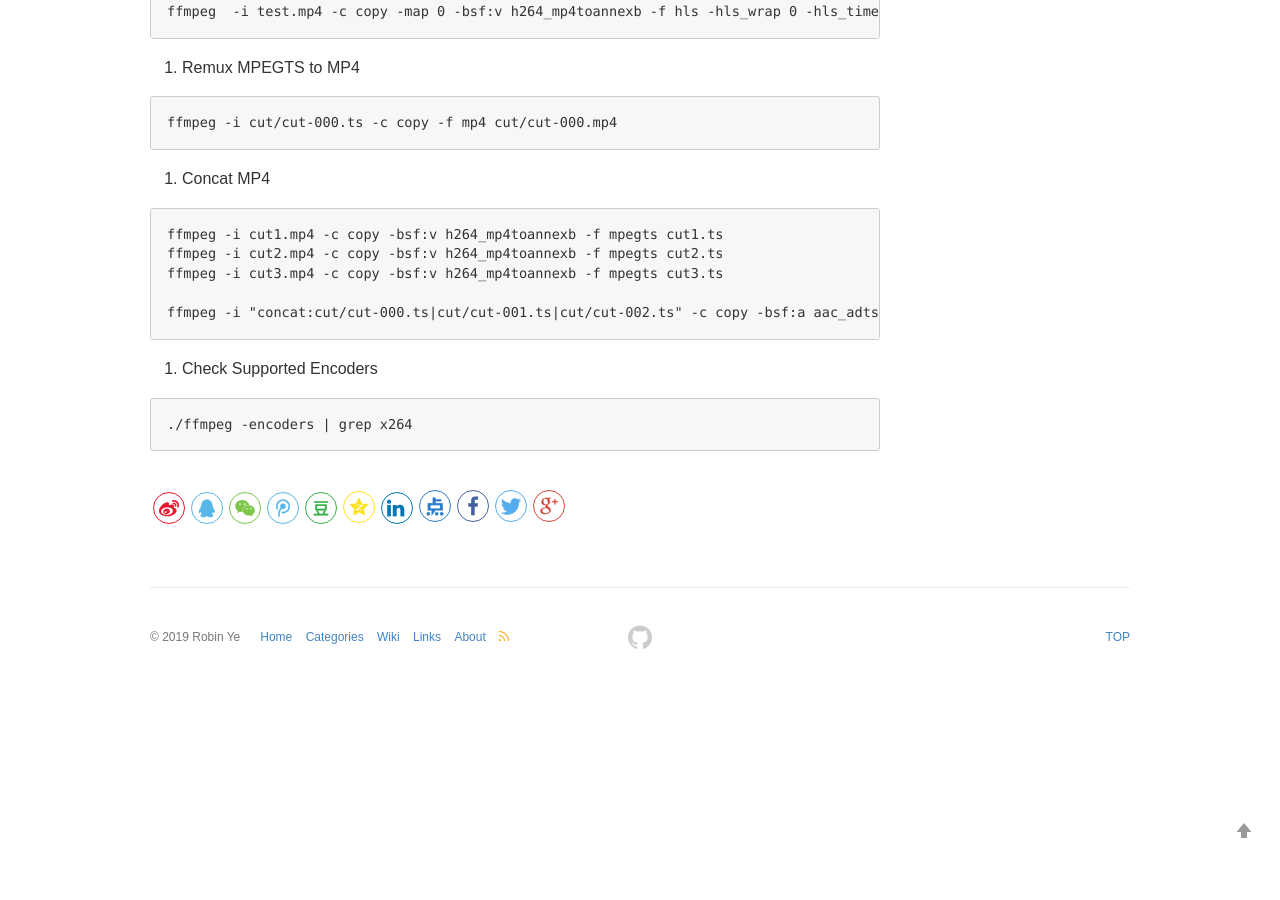
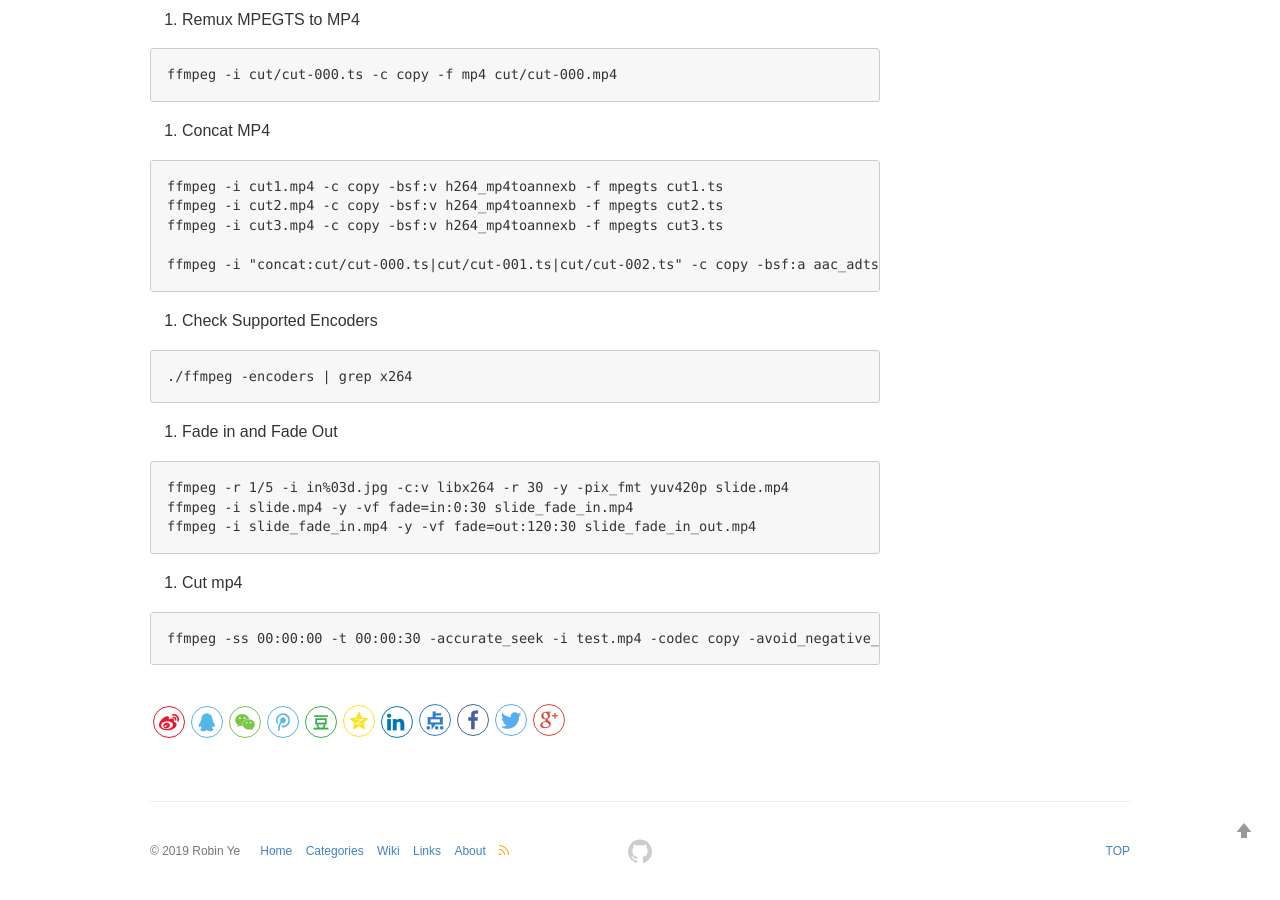
Before and after one commit to robinyeeh/robinye.github.io, a Jekyll site: the page built from _posts/ffmpeg/2019-02-26-ffmpeg_usage.md, in a window 1280 px wide and 900 px high, scrolled down 1683 px. Built offline with Jekyll 4.4.1, drawn with Linux system fonts in a browser that asks for light colours; before the commit the page ends 2369 px from its top, so only the background shows below that.

Commit message:
update docs

````diff
--- a/_posts/ffmpeg/2019-02-26-ffmpeg_usage.md
+++ b/_posts/ffmpeg/2019-02-26-ffmpeg_usage.md
@@ -11,20 +11,17 @@
 
 
 1. Save RTMP stream to mp4
-
 ```
 ffmpeg -i rtmp://192.168.3.43:1935/linear/test001?token=1551176683-ea6e1e45cecec8d802906ea44d412902 -c copy -flags +global_header -f segment -segment_time 60 -segment_format_options movflags=+faststart -reset_timestamps 1 test%d.mp4
 ```
 
 
 2. Extract frame and get frame type, frame codec and frame size
-
 ```
 ffprobe test0.mp4 -show_frames | grep -E 'pict_type|coded_picture_number|pkt_size' > frames.txt
 ```
 
 3. Record RTMP Stream
-
 ```
 ./ffmpeg -i rtmp://172.17.120.242:1937/live/ai-4 -c copy clip.flv
 ```
@@ -107,3 +104,17 @@
 ```
 ./ffmpeg -encoders | grep x264
 ```
+
+14. Fade in and Fade Out
+
+```
+ffmpeg -r 1/5 -i in%03d.jpg -c:v libx264 -r 30 -y -pix_fmt yuv420p slide.mp4
+ffmpeg -i slide.mp4 -y -vf fade=in:0:30 slide_fade_in.mp4
+ffmpeg -i slide_fade_in.mp4 -y -vf fade=out:120:30 slide_fade_in_out.mp4
+```
+
+15. Cut mp4
+
+```
+ffmpeg -ss 00:00:00 -t 00:00:30 -accurate_seek -i test.mp4 -codec copy -avoid_negative_ts 1 cut1.mp4
+```
````
